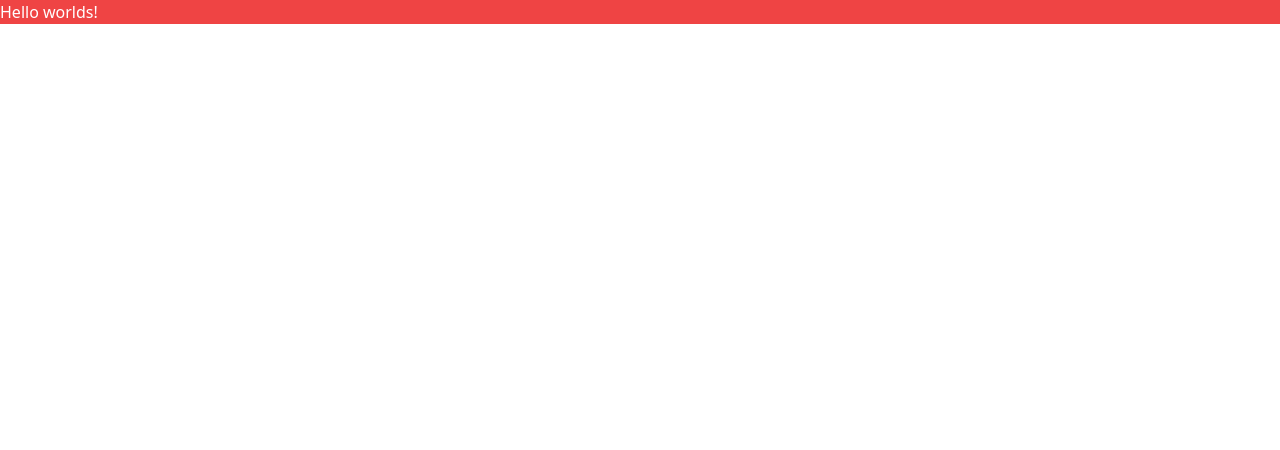
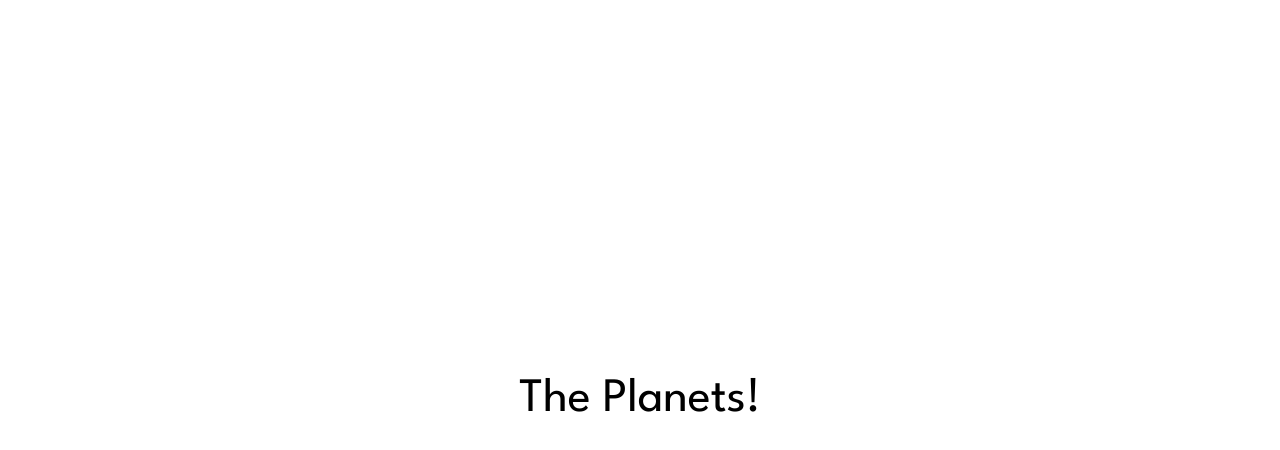
Before and after one commit to Tripouille/fm-the-planets, a Next.js app: page / in a window 1280 px wide. Shown: the top 450 px of the page. Built offline with nearby package versions, Linux system fonts and the light colour scheme.

Commit message:
chore: setup project

```diff
--- a/package.json
+++ b/package.json
@@ -1,5 +1,5 @@
 {
-  "name": "nextjs-tailwind-template",
+  "name": "fm-the-planets",
   "version": "0.1.0",
   "private": true,
   "scripts": {
@@ -14,6 +14,7 @@
     "@types/react": "18.0.35",
     "@types/react-dom": "18.0.11",
     "autoprefixer": "10.4.14",
+    "clsx": "1.2.1",
     "eslint": "8.38.0",
     "eslint-config-airbnb-typescript": "17.0.0",
     "eslint-config-next": "13.3.0",
--- a/src/app/layout.tsx
+++ b/src/app/layout.tsx
@@ -1,8 +1,19 @@
+import { Antonio, League_Spartan } from "next/font/google";
 import "./globals.css";
 
+const antonio = Antonio({
+  subsets: ["latin"],
+  variable: "--font-antonio",
+});
+
+const spartan = League_Spartan({
+  subsets: ["latin"],
+  variable: "--font-spartan",
+});
+
 export const metadata = {
-  title: "Create Next App",
-  description: "Generated by create next app",
+  title: "The planets",
+  description: "Frontend Mentor Challenge",
 };
 
 export default function RootLayout({
@@ -12,8 +23,8 @@ export default function RootLayout({
 }) {
   return (
     <html lang="en">
-      <body>
-        <main>{children}</main>
+      <body className={`${antonio.variable} ${spartan.variable} font-spartan`}>
+        <main className="grid min-h-screen place-items-center">{children}</main>
       </body>
     </html>
   );
--- a/src/app/page.tsx
+++ b/src/app/page.tsx
@@ -1,3 +1,3 @@
-export default function Home() {
-  return <h1 className="bg-red-500 text-white ">Hello worlds!</h1>;
+export default function HomePage() {
+  return <h1 className="text-5xl">The Planets!</h1>;
 }
--- a/tailwind.config.js
+++ b/tailwind.config.js
@@ -1,4 +1,7 @@
 /** @type {import('tailwindcss').Config} */
+
+const { fontFamily } = require("tailwindcss/defaultTheme");
+
 module.exports = {
   content: [
     "./src/pages/**/*.{js,ts,jsx,tsx}",
@@ -6,7 +9,32 @@ module.exports = {
     "./src/app/**/*.{js,ts,jsx,tsx}",
   ],
   theme: {
-    extend: {},
+    extend: {
+      colors: {
+        white: "#FFFFFF",
+        black: "#070724",
+        gray: {
+          dark: "#38384F",
+          base: "#838391",
+        },
+        blue: {
+          base: "#2D68F0",
+          light: "#419EBB",
+        },
+        yellow: "#EDA249",
+        orange: {
+          dark: "#D14C32",
+          base: "#CD5120",
+        },
+        purple: "#6F2ED6",
+        red: "#D83A34",
+        teal: "#1EC2A4",
+      },
+      fontFamily: {
+        "antonio": ["var(--font-antonio)", ...fontFamily.sans],
+        "spartan": ["var(--font-spartan)", ...fontFamily.sans],
+      },
+    },
   },
   plugins: [],
 };
```
Also changed, not shown: 1 other file (tests, documents, lock files or other folders).
